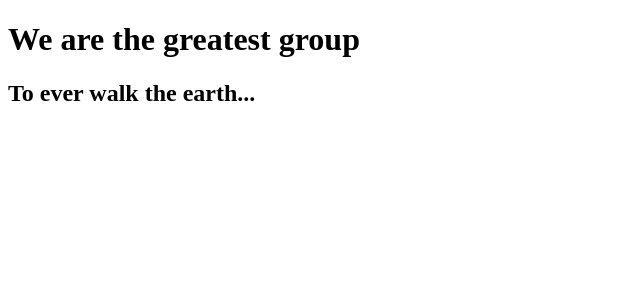
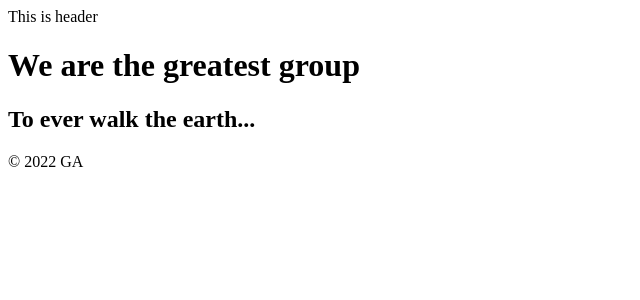
Before and after one commit to Dev-Cam/burning-airlines-client, a React (Create React App) app: page / in a window 1280 px wide. Shown: the top 300 px of the page, without its empty margins (0-640 px from the left). Built offline with nearby package versions, Linux system fonts and the light colour scheme.

Commit message:
create basic structure

```diff
--- a/package.json
+++ b/package.json
@@ -6,8 +6,10 @@
     "@testing-library/jest-dom": "^5.16.2",
     "@testing-library/react": "^12.1.2",
     "@testing-library/user-event": "^13.5.0",
+    "axios": "^0.26.0",
     "react": "^17.0.2",
     "react-dom": "^17.0.2",
+    "react-router-dom": "^5.2.1",
     "react-scripts": "5.0.0",
     "web-vitals": "^2.1.4"
   },
--- a/src/App.js
+++ b/src/App.js
@@ -1,8 +1,16 @@
+import Header from './components/Header';
+import Footer from './components/Footer';
+import Routes from './Routes';
+
 function App() {
   return (
     <div className="App">
+      <Header />
+      <Routes />
       <h1>We are the greatest group</h1>
       <h2>To ever walk the earth...</h2>
+
+      <Footer />
     </div>
   );
 }
--- /dev/null
+++ b/src/Routes.js
@@ -0,0 +1,17 @@
+import React from 'react';
+import { Route, HashRouter as Router } from 'react-router-dom';
+
+class Routes extends React.Component {
+  render() {
+    return (
+      <Router>
+        {/* pages here */}
+        <Route exact path='/' />
+        <Route exact path='/' />
+        <Route exact path='/' />
+      </Router>
+    )
+  }
+}
+
+export default Routes;
--- /dev/null
+++ b/src/components/Footer.js
@@ -0,0 +1,9 @@
+import React from 'react';
+
+const Footer = () => {
+  return (
+    <footer>&copy; 2022 GA</footer>
+  )
+}
+
+export default Footer;
--- /dev/null
+++ b/src/components/Header.js
@@ -0,0 +1,13 @@
+import React from 'react';
+
+class Header extends React.Component {
+  render () {
+    return (
+      <header>
+        This is header
+      </header>
+    )
+  }
+}
+
+export default Header;
--- /dev/null
+++ b/src/pages/AirlineSearch.js
@@ -0,0 +1,3 @@
+import React from 'react';
+import AirlineSearchForm from './components/AirlineSearchForm';
+import AirlineSearchResults from './components/AirlineSearchResults';
```
Also changed, not shown: src/components/AirlineSearchForm.js (added), src/components/AirlineSearchResults.js (added), src/components/FlightInfo.js (added), src/components/FlightSeats.js (added), src/pages/FlightBooking.js (added), 1 other file (tests, documents, lock files or other folders).
